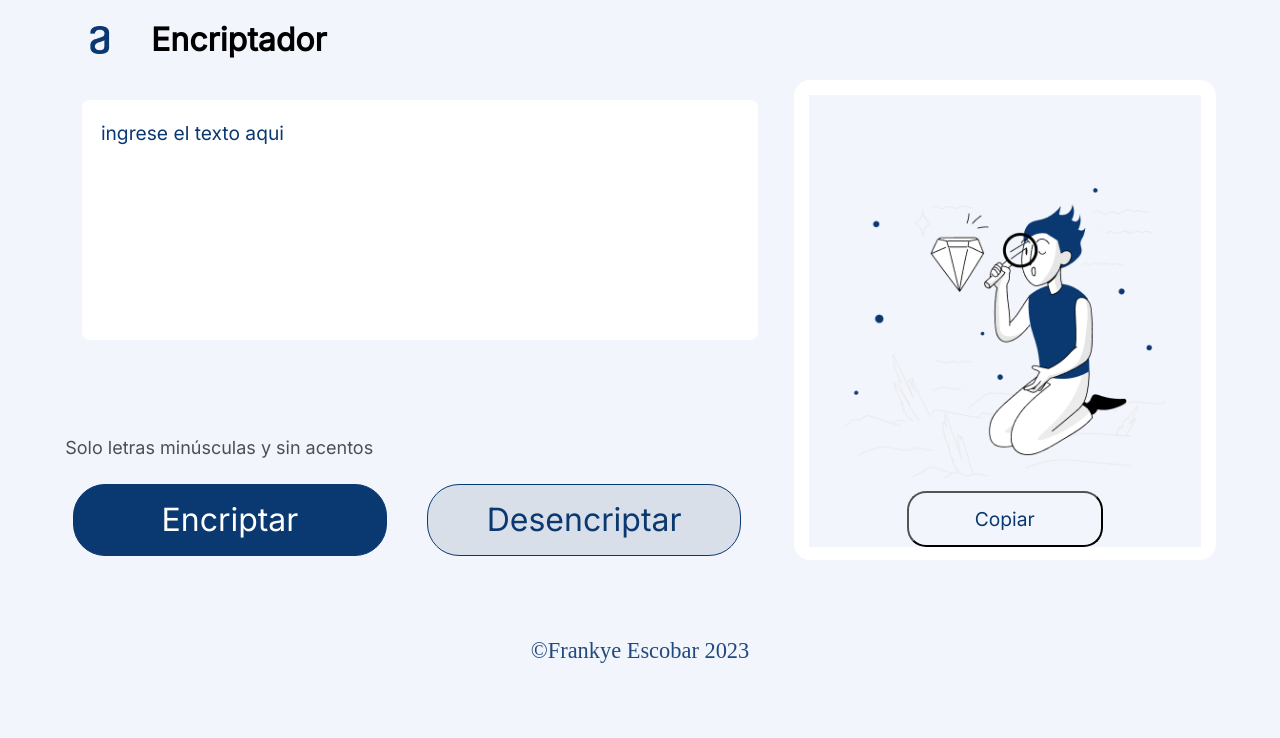
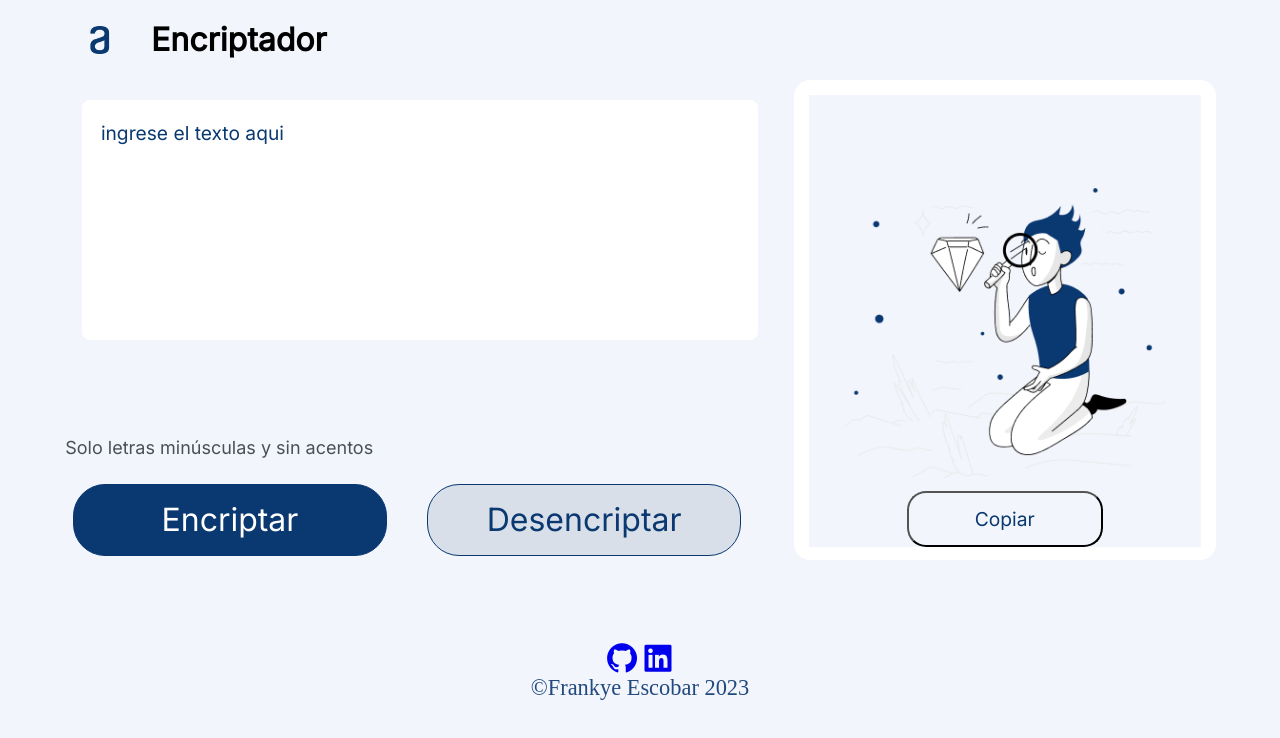
Before and after one commit to frank-esc/Alura_One-encriptador_texto, a plain HTML site: page index.html in a window 1280 px wide. Drawn offline with nearby package versions, Linux system fonts and the light colour scheme.

Commit message:
Agregando iconos redes

```diff
--- a/index.html
+++ b/index.html
@@ -7,6 +7,7 @@
     <meta name="viewport" content="width=device-width, initial-scale=1.0">
     <link rel="stylesheet" href="css/reset.css">
     <link rel="stylesheet" href="style.css">
+    <link rel="stylesheet" href="https://cdn.jsdelivr.net/npm/boxicons@latest/css/boxicons.min.css">
     <link rel="preconnect" href="https://fonts.googleapis.com">
     <link rel="preconnect" href="https://fonts.gstatic.com" crossorigin>
     <link href="https://fonts.googleapis.com/css2?family=Inter:wght@200;400&display=swap" rel="stylesheet">
@@ -47,8 +48,12 @@
     <footer class="bottom-footer">
         <div class="container-footer">
             <div class="redes">
-                <a href="link-here"></a>
-                <a href="link-here"></a>
+                <a href="https://github.com/frank-esc" target="_blank">
+                    <i class='bx bxl-github bx-md bx-tada-hover'></i>
+                </a>
+                <a href="https://www.linkedin.com/in/frankye-escobar/" target="_blank">
+                    <i class='bx bxl-linkedin-square bx-md bx-tada-hover'></i>
+                </a>
             </div>
             <div class="trademark">
                 <p class="copyright"></p>
```
